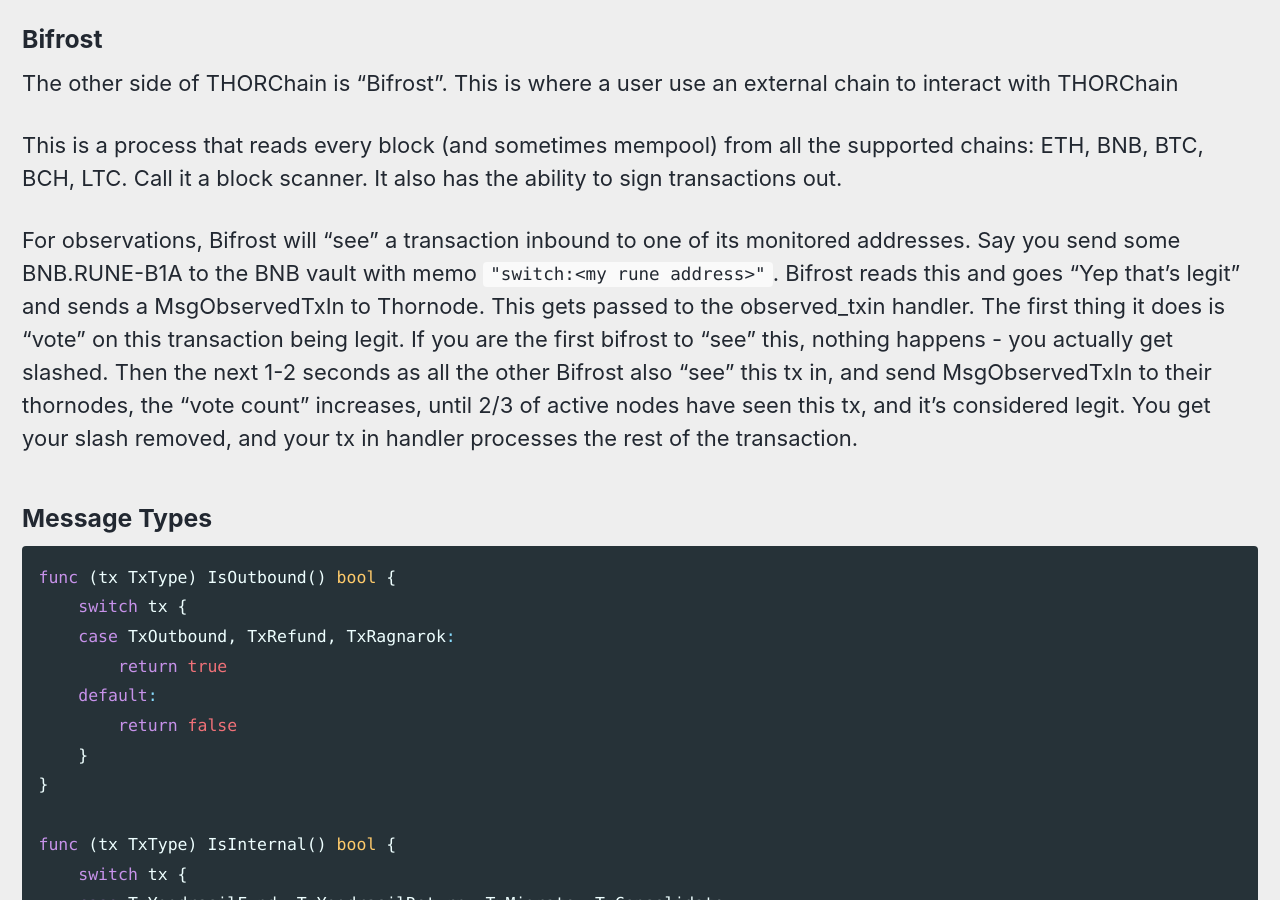
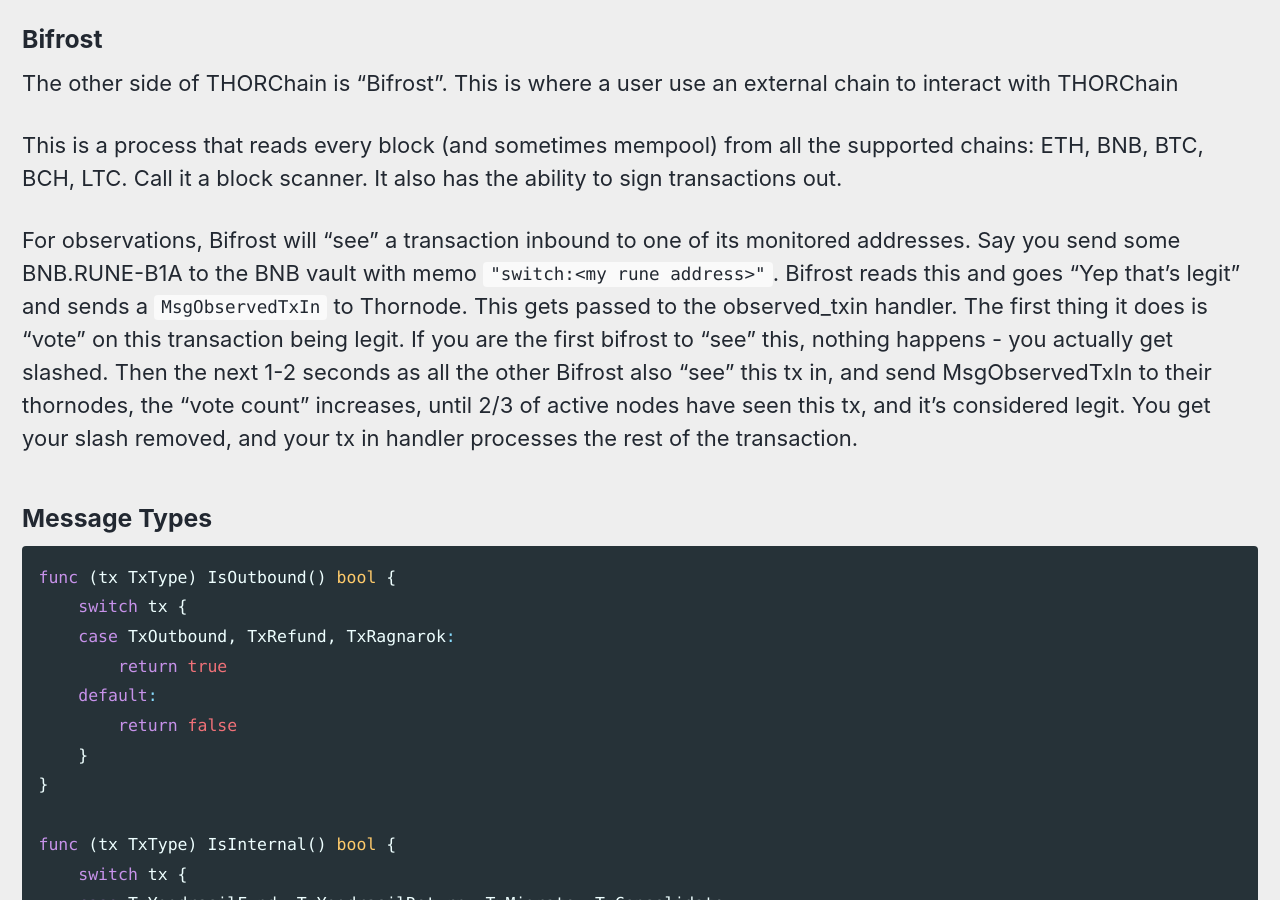
Before and after one commit to GrassRootsCrypto/GrassRootsCrypto.github.io, a Jekyll site: the page built from _pages/ThorchainDiagrams.md, in a window 1280 px wide and 900 px high, scrolled down 5807 px. Built offline with Jekyll 4.4.1, drawn with Linux system fonts in a browser that asks for light colours; cached includes are drawn as plain includes; some of the changed lines change nothing that is shown; some of the changed text lies outside the part shown.

Commit message:
More updates

````diff
--- a/_pages/ThorchainDiagrams.md
+++ b/_pages/ThorchainDiagrams.md
@@ -1,7 +1,8 @@
 ---
 permalink: /THORChainDiagrams/
-title: "THORChain Diagrams"
+title: "THORChain Diagrams and Code Flow"
 layout: splash
+classes: wide
 toc: true
 ---
 
@@ -39,7 +40,7 @@
 
 ---
 
-### Write up by HildisvíniÓttar Regarding MsgSend and MsgDeposit.
+### Write up by HildisvíniÓttar on MsgSend and MsgDeposit.
 
 In handler.go there are various ways of receiving incoming. You basically have Bifrost observations that require 2/3 consensus, cli node functions (require auth), and the two generic ones (i.e. supported by Ledger): ~`MsgSend` and `MsgDeposit`
 
@@ -110,7 +111,7 @@
 This is a process that reads every block (and sometimes mempool) from all the supported chains: ETH, BNB, BTC, BCH, LTC. Call it a block scanner. It also has the ability to sign transactions out.
 
 
-For observations, Bifrost will "see" a transaction inbound to one of its monitored addresses. Say you send some BNB.RUNE-B1A to the BNB vault with memo `"switch:<my rune address>"`. Bifrost reads this and goes "Yep that's legit" and sends a MsgObservedTxIn to Thornode. This gets passed to the observed_txin handler. The first thing it does is "vote" on this transaction being legit. If you are the first bifrost to "see" this, nothing happens - you actually get slashed. Then the next 1-2 seconds as all the other Bifrost also "see" this tx in, and send MsgObservedTxIn to their thornodes, the "vote count" increases, until 2/3 of active nodes have seen this tx, and it's considered legit. You get your slash removed, and your tx in handler processes the rest of the transaction.
+For observations, Bifrost will "see" a transaction inbound to one of its monitored addresses. Say you send some BNB.RUNE-B1A to the BNB vault with memo `"switch:<my rune address>"`. Bifrost reads this and goes "Yep that's legit" and sends a `MsgObservedTxIn` to Thornode. This gets passed to the observed_txin handler. The first thing it does is "vote" on this transaction being legit. If you are the first bifrost to "see" this, nothing happens - you actually get slashed. Then the next 1-2 seconds as all the other Bifrost also "see" this tx in, and send MsgObservedTxIn to their thornodes, the "vote count" increases, until 2/3 of active nodes have seen this tx, and it's considered legit. You get your slash removed, and your tx in handler processes the rest of the transaction.
 
 ### Message Types
 ```go
@@ -153,3 +154,6 @@
 
 
 Some memo types like `swap` will create an outbound message. In the example of a swap, the outbound liquidity requirement is written to the`TxOutStorage` then turned into a `MsgOutboundTx` message and then handled accordingly - by the `ObservedTxOutHandler`.
+
+
+See more information here https://docs.google.com/document/d/1WQLvP8DTDEyCZ6JVoeiGO3U-sZZhRFu9dp7zG8UsqME
````
